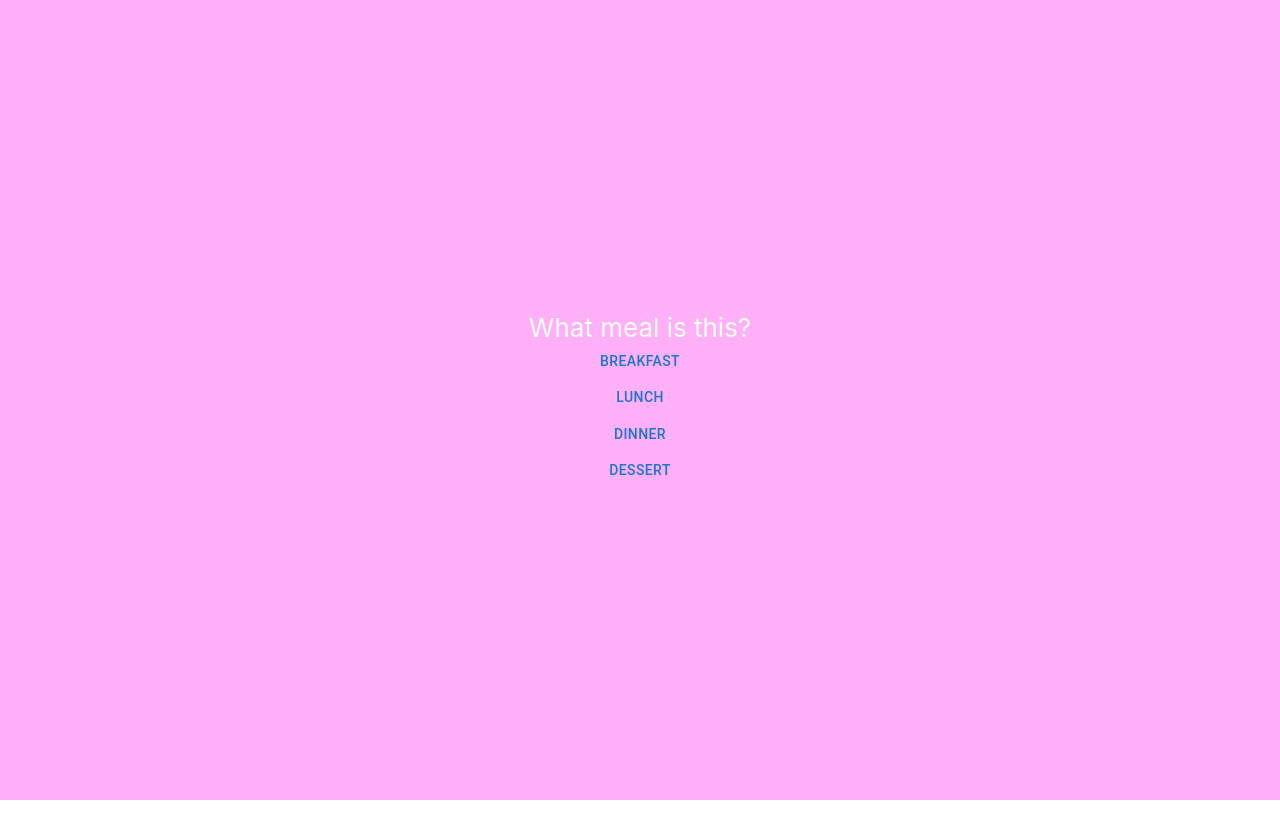
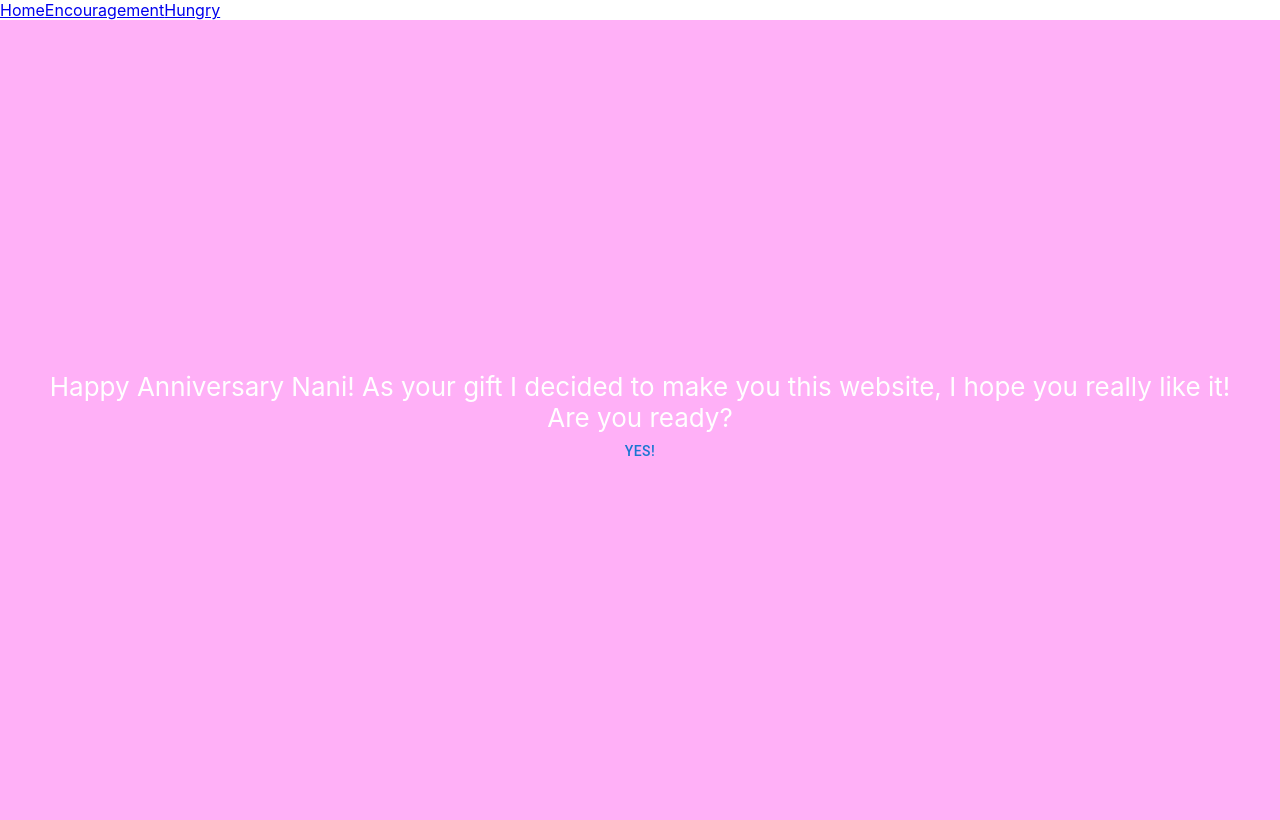
Before and after one commit to nicopaulino/alani-app, a React (Create React App) app: page / in a window 1280 px wide. Built offline with nearby package versions, Linux system fonts and the light colour scheme.

Commit message:
Add Navigation

```diff
--- a/src/App.js
+++ b/src/App.js
@@ -1,7 +1,12 @@
 import './App.css';
 import React, {useState} from "react";
+import { BrowserRouter, Routes, Route } from "react-router-dom";
 import Quiz from './Quiz';
 import Results from './Results';
+import Intro from './Intro';
+import Header from './Header';
+import Encouragement from './Encouragement';
+
 
 function App() {
 
@@ -9,26 +14,30 @@ function App() {
   const [answersArray, setAnswersArray] = useState([]);
   const [choicesArray, setChoicesArray] = useState([]);
   const [resultsArray, setResultsArray] = useState([]);
-  const [flag, setFlag] = useState(true)
 
 
   return (
-    resultsArray.length === 0 ?
-    <Quiz
+    <BrowserRouter>
+      <header>
+        <Header></Header>
+      </header>
+      <Routes>
+        <Route path="/" element={<Intro/>} />
+        <Route path="/encouragement" element={<Encouragement/>} />
+        <Route path="quiz" element={<Quiz
         questionNumber={questionNumber}
         setQuestionNumber={setQuestionNumber}
         answersArray={answersArray}
         choicesArray={choicesArray}
         resultsArray={resultsArray}
         setResultsArray={setResultsArray}
-    setFlag={setFlag}
-    />
-    :
-    <Results
+        />} />
+        <Route path="results" element={<Results
         resultsArray={resultsArray}
         setResultsArray={setResultsArray}
-    />
-
+        />} />
+      </Routes>
+    </BrowserRouter>
   );
 }
 
--- /dev/null
+++ b/src/Header.js
@@ -0,0 +1,25 @@
+import './App.css';
+import React from "react";
+import { NavLink } from 'react-router-dom';
+
+
+
+function Header() {
+
+
+
+  return (
+    <nav>
+    <div>
+        <div>
+            <NavLink to='/'>Home</NavLink>
+            <NavLink to='/encouragement'>Encouragement</NavLink>
+            <NavLink to='/quiz'>Hungry</NavLink>
+        </div>
+    </div>
+    </nav>
+
+  );
+}
+
+export default Header;
--- /dev/null
+++ b/src/Intro.js
@@ -0,0 +1,24 @@
+import './App.css';
+import React, {useState} from "react";
+import Button from '@mui/material/Button';
+import { Link } from 'react-router-dom'
+
+
+function Intro() {
+
+
+  return (
+    <div className="App">
+        <div className="App-header">
+          <div>Happy Anniversary Nani! As your gift I decided to make you this website, I hope you really like it!</div>
+          <div>Are you ready?</div>
+          <Button component={Link} to="/quiz">
+            Yes!
+        </Button>
+        </div>
+    </div>
+
+  );
+}
+
+export default Intro;
--- a/src/Results.js
+++ b/src/Results.js
@@ -1,9 +1,13 @@
 import './App.css';
 import React, {useState} from "react";
 import Button from '@mui/material/Button';
+import { useNavigate } from 'react-router-dom';
+
 
 
 function Results({ resultsArray, setResultsArray }) {
+
+  const navigate = useNavigate();
 
 
   return (
@@ -15,7 +19,11 @@ function Results({ resultsArray, setResultsArray }) {
             })}
             </div>
             <Button
-              onClick={() => window.location.reload()}
+              onClick={() => {
+                navigate('/');
+                window.location.reload();
+                }
+              }
             >
               Try Again
             </Button>
```
Lines whose indentation alone changed are shown as unchanged.
